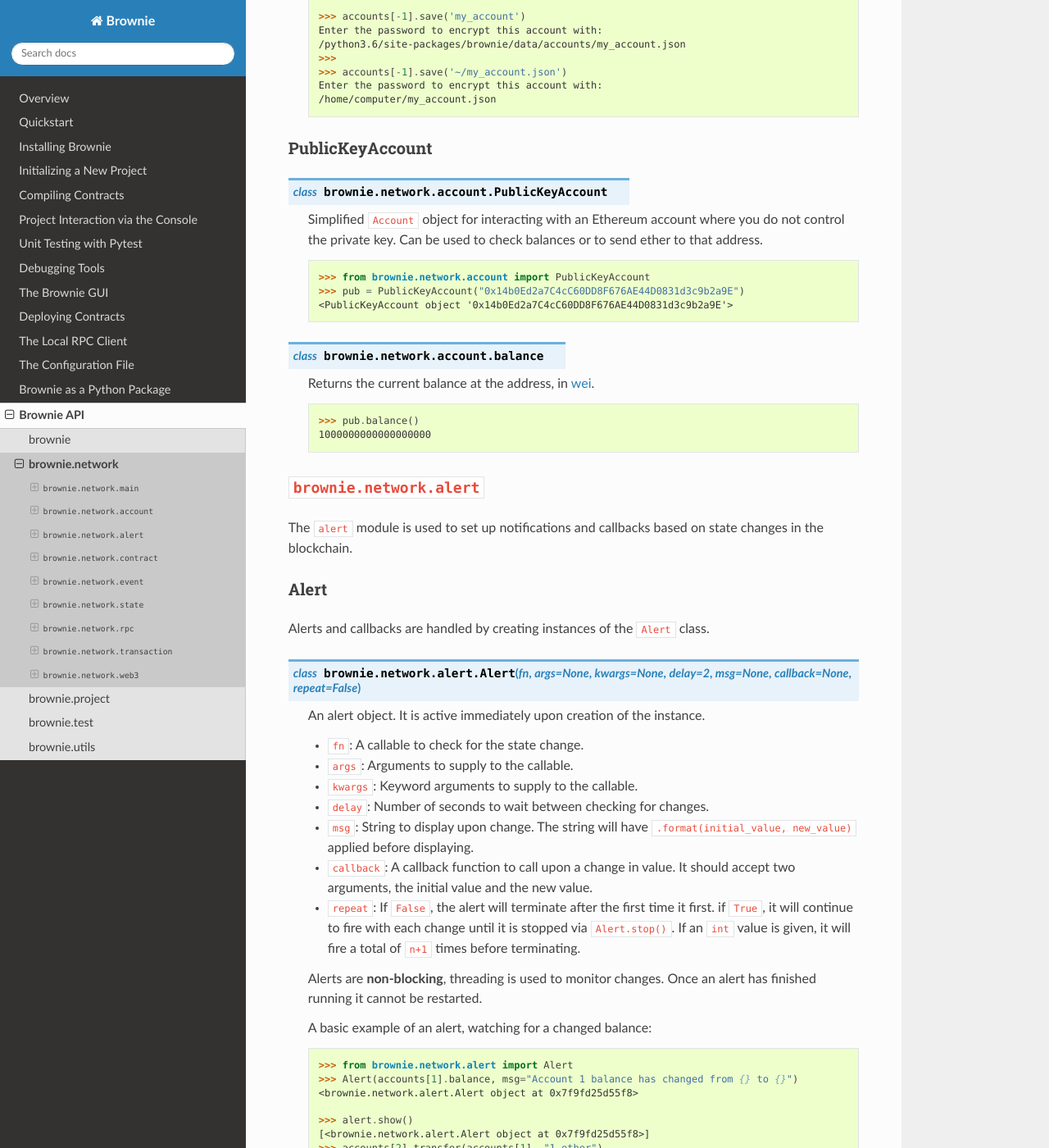
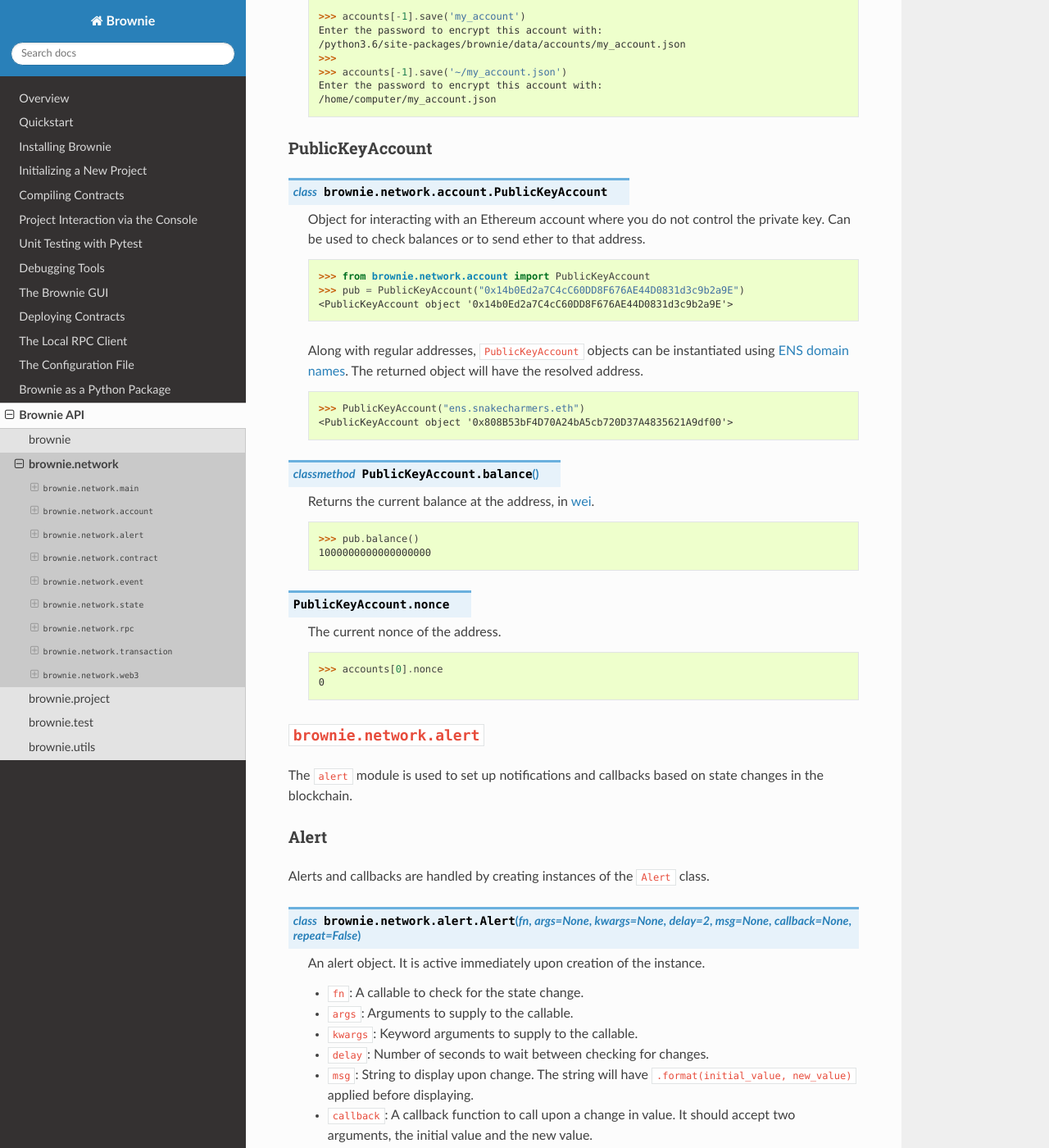
Before and after one commit to eth-brownie/brownie, a Sphinx documentation site: the page built from docs/api-network.rst, in a window 1280 px wide and 1400 px high, scrolled down 7172 px. Shown: the whole window at 82% size. Built offline with Sphinx 7.4.7 and the Read the Docs theme 2.0.0, drawn with Linux system fonts in a browser that asks for light colours; some of the changed text lies outside the part shown.

Commit message:
update docs

```diff
--- a/docs/api-network.rst
+++ b/docs/api-network.rst
@@ -366,7 +366,7 @@
 
 .. py:class:: brownie.network.account.PublicKeyAccount
 
-    Simplified ``Account`` object for interacting with an Ethereum account where you do not control the private key. Can be used to check balances or to send ether to that address.
+    Object for interacting with an Ethereum account where you do not control the private key. Can be used to check balances or to send ether to that address.
 
     .. code-block:: python
 
@@ -374,7 +374,14 @@
         >>> pub = PublicKeyAccount("0x14b0Ed2a7C4cC60DD8F676AE44D0831d3c9b2a9E")
         <PublicKeyAccount object '0x14b0Ed2a7C4cC60DD8F676AE44D0831d3c9b2a9E'>
 
-.. py:class:: brownie.network.account.balance()
+    Along with regular addresses, ``PublicKeyAccount`` objects can be instantiated using `ENS domain names <https://ens.domains/>`_. The returned object will have the resolved address.
+
+    .. code-block:: python
+
+        >>> PublicKeyAccount("ens.snakecharmers.eth")
+        <PublicKeyAccount object '0x808B53bF4D70A24bA5cb720D37A4835621A9df00'>
+
+.. py:classmethod:: PublicKeyAccount.balance()
 
     Returns the current balance at the address, in :ref:`wei<wei>`.
 
@@ -382,6 +389,15 @@
 
         >>> pub.balance()
         1000000000000000000
+
+.. py:attribute:: PublicKeyAccount.nonce
+
+    The current nonce of the address.
+
+    .. code-block:: python
+
+        >>> accounts[0].nonce
+        0
 
 ``brownie.network.alert``
 =========================
@@ -1955,7 +1971,7 @@
 
 .. py:class:: brownie.network.web3.Web3
 
-    :ref:`Singleton<api-types-singleton>` variant of ``Web3``.
+    Brownie subclass of ``Web3``. An instance is created at ``brownie.network.web3.web`` and available for import from the main package.
 
     .. code-block:: python
 
@@ -1963,7 +1979,7 @@
         >>>
 
 Web3 Methods
-------------
+************
 
 .. py:classmethod:: Web3.connect(uri)
 
@@ -1984,10 +2000,17 @@
         >>>
 
 Web3 Internals
---------------
+**************
 
 .. py:attribute:: Web3._mainnet
 
     Provides access to a ``Web3`` instance connected to the ``mainnet`` network as defined in the configuration file. Used internally for `ENS <https://ens.domains/>`_ and `ethPM <https://www.ethpm.com/>`_ lookups.
 
-    Raises ``ValueError`` if ``mainnet`` is not defined.
+    Raises ``MainnetUndefined`` if the ``mainnet`` network is not defined.
+
+Internal Methods
+----------------
+
+.. py:method:: brownie.network.web3._resolve_address(address)
+
+    Used internally for standardizing address inputs. If ``address`` is a string containing a ``.`` Brownie will attempt to resolve an `ENS domain name <https://ens.domains/>`_ address. Otherwise, returns the result of :ref:`brownie.convert.to_address<api-brownie-convert-address>`.
```
Also changed, not shown: docs/api-brownie.rst (+37 -33 lines).
